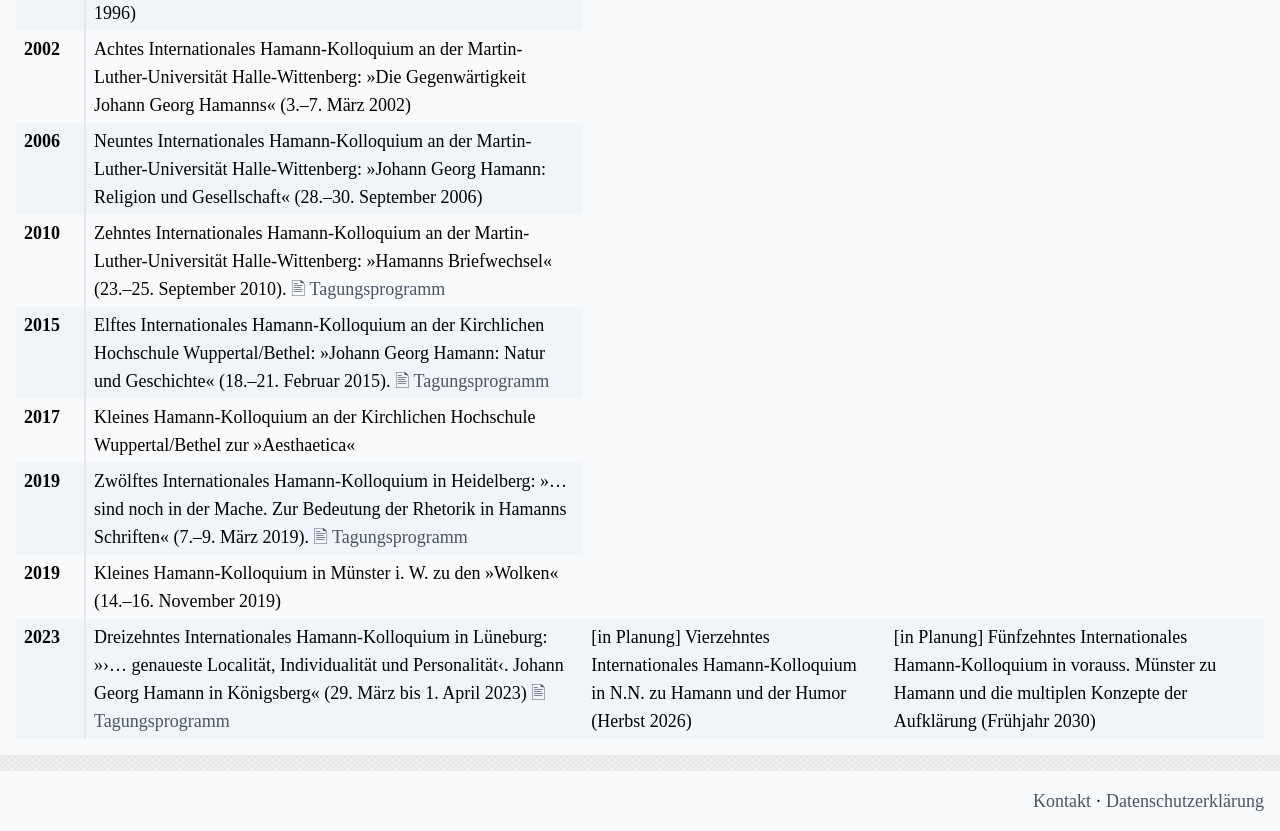
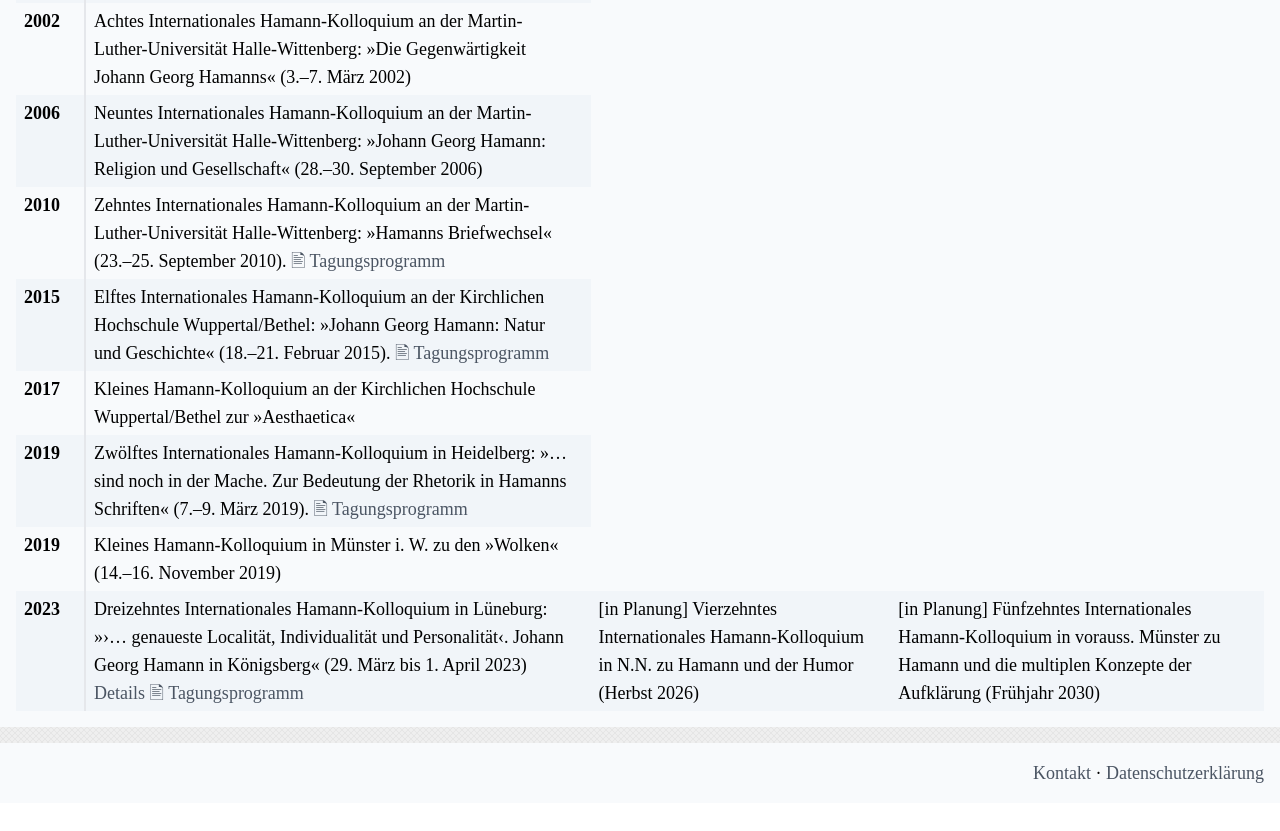
Before and after one commit to Theodor-Springmann-Stiftung/hamann-kolloquium, a website built with Vite: page kolloquien.html in a window 1280 px wide. Shown: the part 734-1565 px from the top of the page. After the commit the page ends 1537 px from the top, so only its background shows below. Built offline with nearby package versions, Linux system fonts and the light colour scheme; a web font is replaced by a local one.

Commit message:
Link zu 13-kolloquium.html

```diff
--- a/kolloquien.html
+++ b/kolloquien.html
@@ -211,6 +211,10 @@
               Dreizehntes Internationales Hamann-Kolloquium in Lüneburg: »›…
               genaueste Localität, Individualität und Personalität‹. Johann
               Georg Hamann in Königsberg« (29. März bis 1. April 2023)
+              <a href="/13-kolloquium.html"
+                >Details</a
+              ></span
+            >
 			  <a href="/pdf/Tagungsprogramme/2023_tagungsprogramm.pdf"
                 >🖹 Tagungsprogramm</a
               ></span
```
